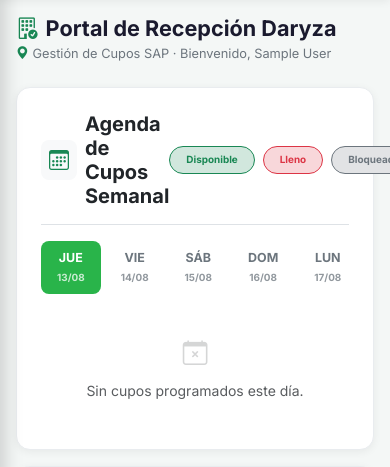
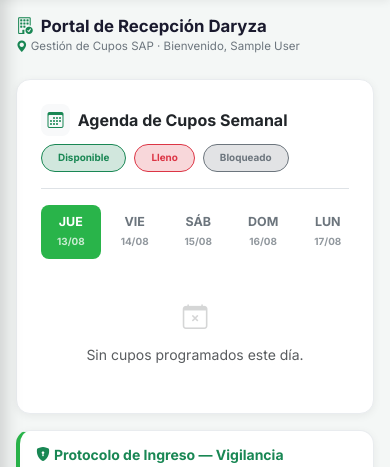
Before and after one commit to clozanoPE/daryza-portal, a Django app: page /appointments/portal/ in a window 390 px wide; the page is wider, and only the part inside the window is pictured. Shown: the part 61-528 px from the top of that part. Run offline with Django 5.2, Linux system fonts and the light colour scheme; the visitor is signed in with stand-in values (Sample User, id 1); data that the repository does not hold is empty; parts of the project's set-up code (start-up, migrations or seed data) failed here and were passed over; some libraries are stand-ins or nearby versions.

Commit message:
Sesion 46: compacta la cabecera del Portal del Proveedor en movil (titulo, badges de leyenda con flex-wrap, titulo de Agenda de Cupos)

```diff
--- a/static/css/daryza_style.css
+++ b/static/css/daryza_style.css
@@ -194,6 +194,13 @@ main.page-main{padding:1.5rem 1.75rem;flex:1}
   #wrapper:not(.toggled) #sidebar-wrapper{margin-left:calc(-1 * var(--dz-sidebar-w))}
   #wrapper.toggled #sidebar-wrapper{margin-left:0}
   main.page-main{padding:1rem}
+
+  /* Cabecera compacta en móvil (sesión 46): reduce alto de la cabecera del
+     Portal del Proveedor sin tocar el layout de escritorio (≥992px). */
+  .page-header__title{font-size:1.05rem}
+  .page-header__subtitle{font-size:.72rem}
+  .agenda-title{font-size:1rem}
+  .agenda-title .bg-light{padding:.4rem!important}
 }
 
 /* Backdrop del sidebar móvil (sesión 45, Parte A.5): oscurece el fondo
--- a/templates/appointments/portal_proveedor.html
+++ b/templates/appointments/portal_proveedor.html
@@ -43,12 +43,12 @@
   {# ── GRILLA SEMANAL DE SLOTS ─────────────────────────────────────────── #}
   <div class="col-12 col-lg-8">
     <div class="dz-card p-4">
-      <div class="d-flex justify-content-between align-items-center mb-3 pb-3 border-bottom">
-        <h5 class="fw-bold m-0 text-dark d-flex align-items-center gap-2">
+      <div class="d-flex flex-column flex-lg-row justify-content-between align-items-start align-items-lg-center gap-2 mb-3 pb-3 border-bottom">
+        <h5 class="fw-bold m-0 text-dark d-flex align-items-center gap-2 agenda-title">
           <span class="bg-light p-2 rounded-3"><i class="bi bi-calendar3 text-success"></i></span>
           Agenda de Cupos Semanal
         </h5>
-        <div class="d-flex gap-2">
+        <div class="d-flex flex-wrap flex-lg-nowrap gap-2">
           <span class="badge bg-success-subtle text-success px-3 py-2 rounded-pill text-xxs fw-bold border border-success">Disponible</span>
           <span class="badge bg-danger-subtle text-danger px-3 py-2 rounded-pill text-xxs fw-bold border border-danger">Lleno</span>
           <span class="badge bg-secondary-subtle text-secondary px-3 py-2 rounded-pill text-xxs fw-bold border border-secondary">Bloqueado</span>
--- a/templates/base.html
+++ b/templates/base.html
@@ -15,7 +15,7 @@
   <link href="https://fonts.googleapis.com/css2?family=Inter:wght@400;500;600;700;800&display=swap" rel="stylesheet">
 
   {# ── Hoja de estilos del sistema de diseño ────────────────────────── #}
-  <link rel="stylesheet" href="{% static 'css/daryza_style.css' %}?v=2.1">
+  <link rel="stylesheet" href="{% static 'css/daryza_style.css' %}?v=2.2">
 
   {# ── Bloque para estilos específicos de página ────────────────────── #}
   {% block extra_head %}{% endblock %}
```
Also changed, not shown: CLAUDE.md (+20 -0 lines).
